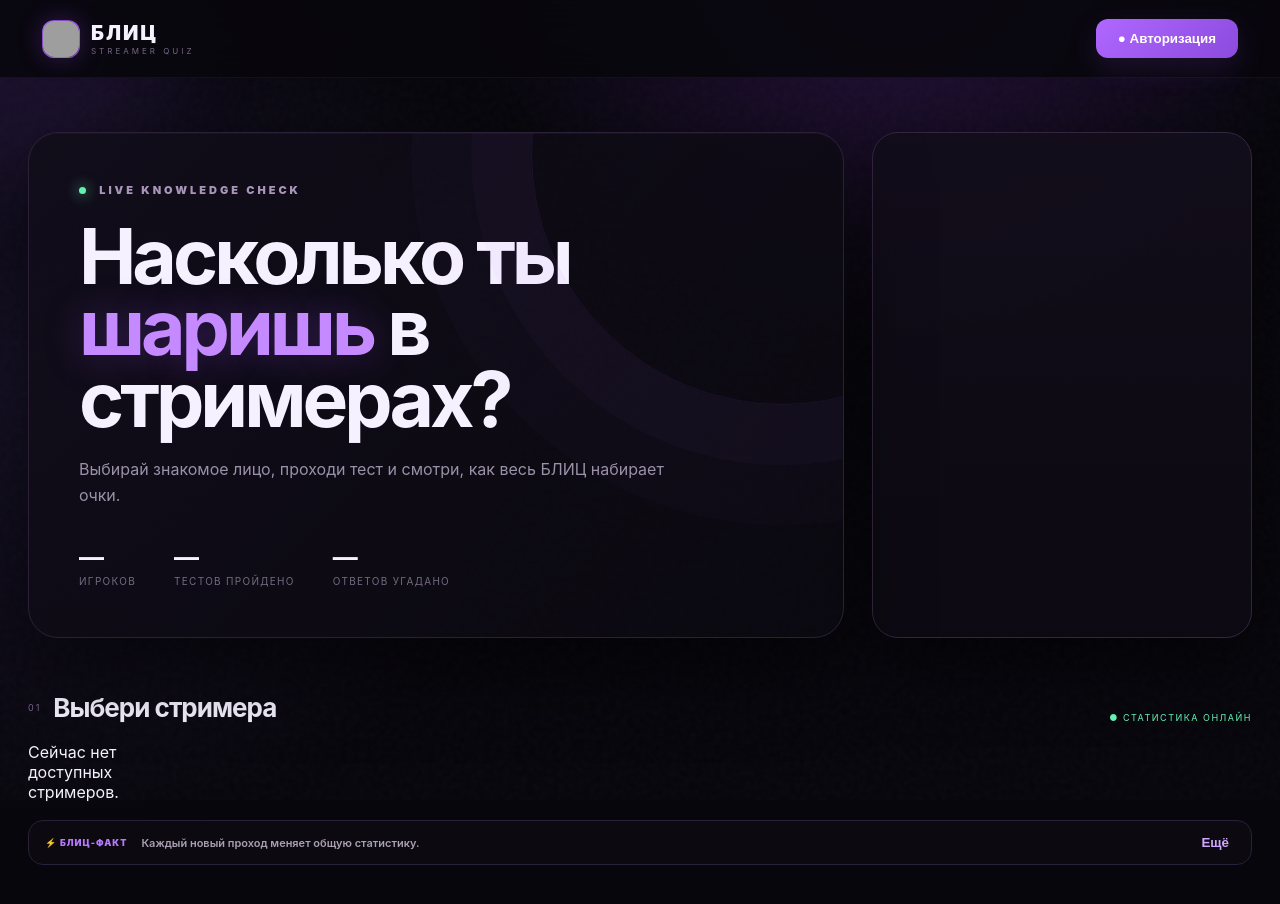
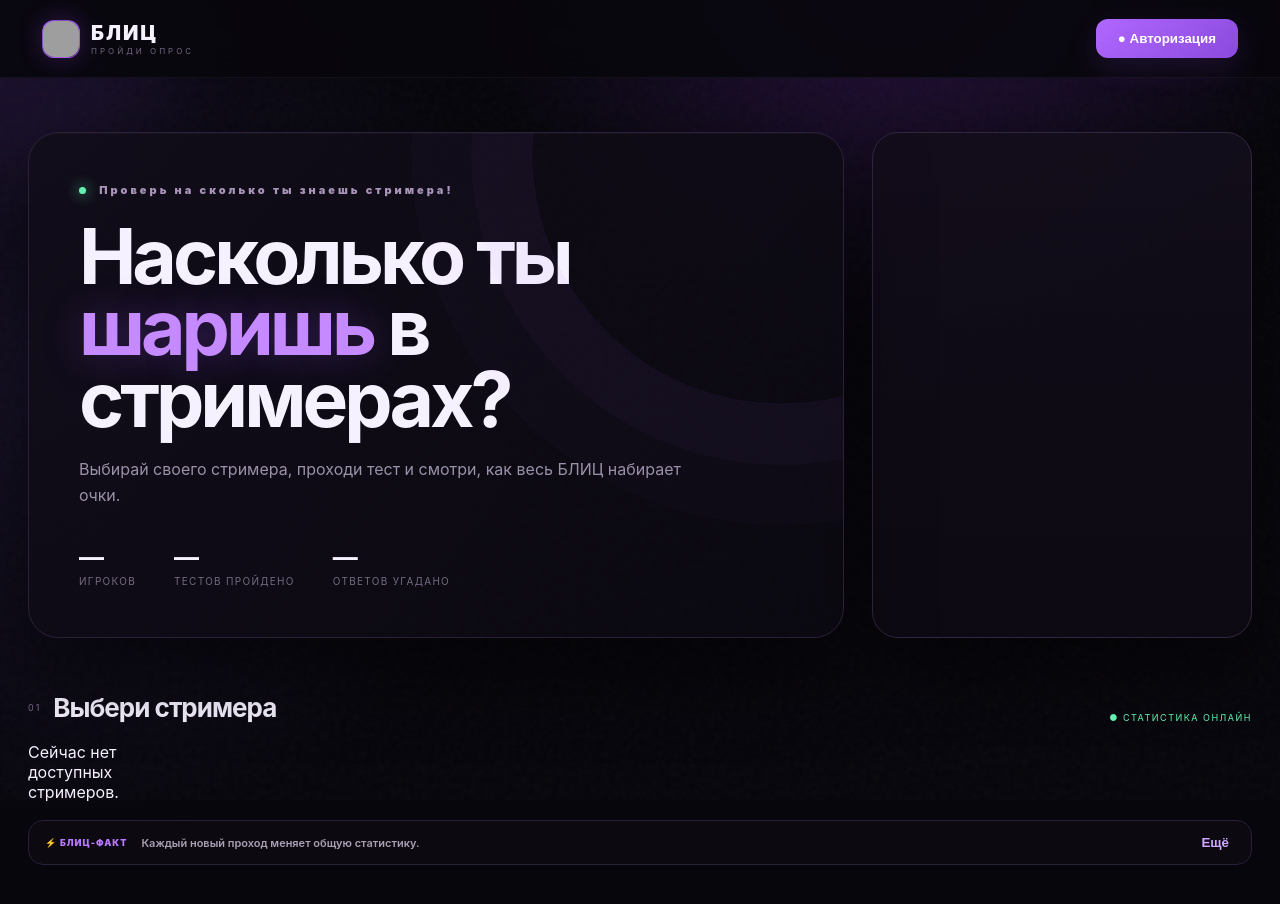
Before and after one commit to MegaTem41k51/Opros, a website: page index.html in a window 1280 px wide. Drawn offline with Linux system fonts and the light colour scheme; no server answers; grey boxes are pictures that could not be loaded.

Commit message:
Update index.html

```diff
--- a/index.html
+++ b/index.html
@@ -2,18 +2,18 @@
 <html lang="ru">
 <head>
 <meta charset="UTF-8"><meta name="viewport" content="width=device-width,initial-scale=1">
-<title>БЛИЦ — Streamer Quiz</title><link rel="stylesheet" href="style.css">
+<title>Блиц Опрос Прокачеров</title><link rel="stylesheet" href="style.css">
 </head>
 <body>
 <div class="noise"></div><div class="cursorGlow"></div>
-<header class="topbar"><div class="brand"><span class="brandMark"><img src="https://encrypted-tbn0.gstatic.com/images?q=tbn:ANd9GcSCwOaYpCSridI4DnHlzAeDx4sWLopr922uuMicHv-BYZeZftbmgNFXhGyvNyhG451DlOhjbgWXlzwQENNaDWe9oRP_tjXeAMuKcPpiLA&s=10" alt=""></span><div><div class="logo">БЛИЦ</div><small>STREAMER QUIZ</small></div><div id="brandAvatars" class="brandAvatars"></div></div><div id="authArea"><button class="authBtn twitchLogin" onclick="login()">● Авторизация</button></div></header>
+<header class="topbar"><div class="brand"><span class="brandMark"><img src="https://encrypted-tbn0.gstatic.com/images?q=tbn:ANd9GcSCwOaYpCSridI4DnHlzAeDx4sWLopr922uuMicHv-BYZeZftbmgNFXhGyvNyhG451DlOhjbgWXlzwQENNaDWe9oRP_tjXeAMuKcPpiLA&s=10" alt=""></span><div><div class="logo">БЛИЦ</div><small>ПРОЙДИ ОПРОС</small></div><div id="brandAvatars" class="brandAvatars"></div></div><div id="authArea"><button class="authBtn twitchLogin" onclick="login()">● Авторизация</button></div></header>
 <main class="page">
   <section id="home">
     <div class="heroWrap">
       <div class="hero">
-        <div class="eyebrow"><span></span> LIVE KNOWLEDGE CHECK</div>
+        <div class="eyebrow"><span></span> Проверь на сколько ты знаешь стримера!</div>
         <h1>Насколько ты <em>шаришь</em> в стримерах?</h1>
-        <p>Выбирай знакомое лицо, проходи тест и смотри, как весь БЛИЦ набирает очки.</p>
+        <p>Выбирай своего стримера, проходи тест и смотри, как весь БЛИЦ набирает очки.</p>
         <div class="heroStats"><div><b id="heroPlayers">—</b><span>игроков</span></div><div><b id="heroAttempts">—</b><span>тестов пройдено</span></div><div><b id="heroCorrect">—</b><span>ответов угадано</span></div></div>
       </div>
       <aside id="statsPanel" class="statsPanel"></aside>
```
